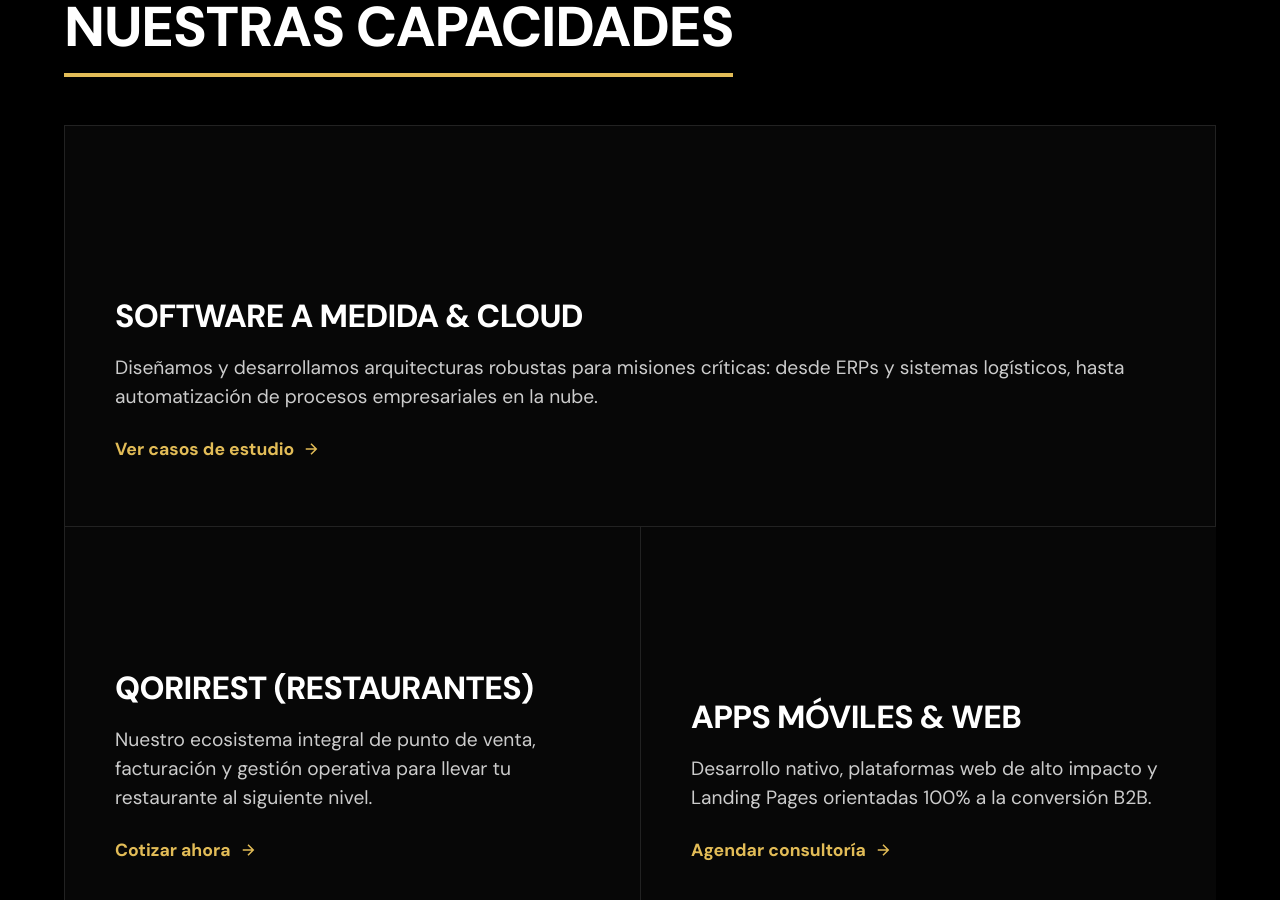
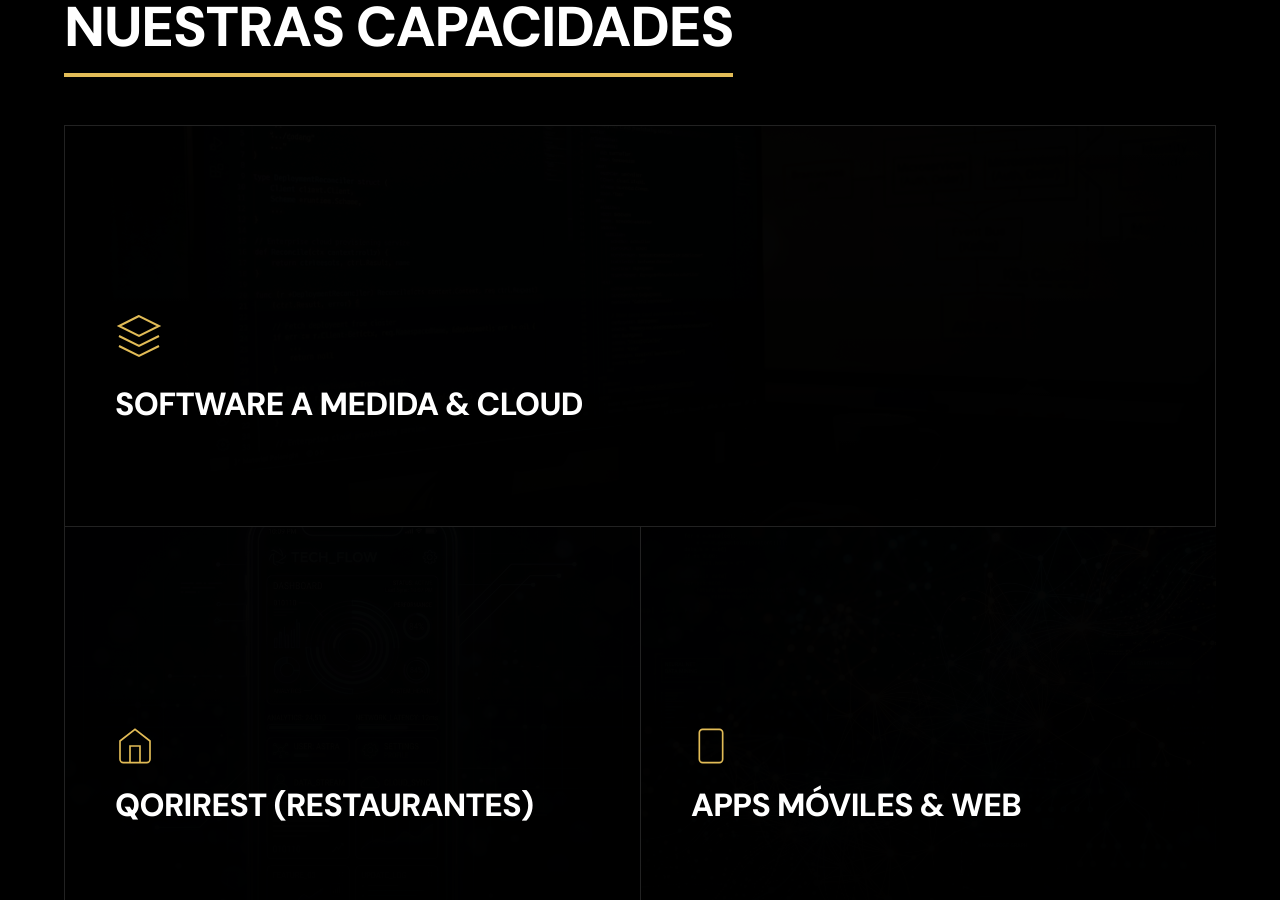
Before and after one commit to apacheco2603/qorisoft, a React (Vite) app: page / in a window 1280 px wide. Shown: the part 2060-2960 px from the top of the page. Built offline with nearby package versions, Linux system fonts and the light colour scheme.

Commit message:
Restore placeholder images to Bento grid

```diff
--- a/src/components/FlipCard.jsx
+++ b/src/components/FlipCard.jsx
@@ -1,6 +1,6 @@
 import React, { useState } from 'react';
 
-const FlipCard = ({ frontContent, backContent, className = '' }) => {
+const FlipCard = ({ frontContent, backContent, className = '', frontStyle = {}, backStyle = {} }) => {
   const [isFlipped, setIsFlipped] = useState(false);
 
   return (
@@ -32,7 +32,8 @@
             backgroundColor: 'var(--surface-color)',
             border: '1px solid var(--surface-border)',
             borderRadius: '12px',
-            overflow: 'hidden'
+            overflow: 'hidden',
+            ...frontStyle
           }}
         >
           {frontContent}
@@ -54,7 +55,8 @@
             alignItems: 'center',
             justifyContent: 'center',
             padding: '30px',
-            textAlign: 'center'
+            textAlign: 'center',
+            ...backStyle
           }}
         >
           {backContent}
--- a/src/components/Services.jsx
+++ b/src/components/Services.jsx
@@ -10,25 +10,28 @@
 
           <TiltCard className="bento-item bento-large fade-in">
             <div className="bento-content">
+              <svg viewBox="0 0 24 24" fill="none" stroke="var(--accent-color)" strokeWidth="1" width="48" height="48" style={{ marginBottom: '20px' }}><path d="M12 2L2 7l10 5 10-5-10-5zM2 17l10 5 10-5M2 12l10 5 10-5"/></svg>
               <h3>Software a Medida & Cloud</h3>
-              <p>Diseñamos y desarrollamos arquitecturas robustas para misiones críticas: desde ERPs y sistemas logísticos, hasta automatización de procesos empresariales en la nube.</p>
-              <a href="#portfolio" className="link-arrow">Ver casos de estudio <svg viewBox="0 0 24 24" fill="none" stroke="currentColor" strokeWidth="2"><path d="M5 12h14M12 5l7 7-7 7"/></svg></a>
+              <p className="reveal-text">Diseñamos y desarrollamos arquitecturas robustas para misiones críticas: desde ERPs y sistemas logísticos, hasta automatización de procesos empresariales en la nube.</p>
+              <a href="#portfolio" className="link-arrow reveal-text">Ver casos de estudio <svg viewBox="0 0 24 24" fill="none" stroke="currentColor" strokeWidth="2"><path d="M5 12h14M12 5l7 7-7 7"/></svg></a>
             </div>
           </TiltCard>
 
           <TiltCard className="bento-item fade-in delay-1">
             <div className="bento-content">
+              <svg viewBox="0 0 24 24" fill="none" stroke="var(--accent-color)" strokeWidth="1" width="40" height="40" style={{ marginBottom: '15px' }}><path d="M3 9l9-7 9 7v11a2 2 0 0 1-2 2H5a2 2 0 0 1-2-2z"></path><polyline points="9 22 9 12 15 12 15 22"></polyline></svg>
               <h3>QoriRest (Restaurantes)</h3>
-              <p>Nuestro ecosistema integral de punto de venta, facturación y gestión operativa para llevar tu restaurante al siguiente nivel.</p>
-              <a href="#estimador" className="link-arrow">Cotizar ahora <svg viewBox="0 0 24 24" fill="none" stroke="currentColor" strokeWidth="2"><path d="M5 12h14M12 5l7 7-7 7"/></svg></a>
+              <p className="reveal-text">Nuestro ecosistema integral de punto de venta, facturación y gestión operativa para llevar tu restaurante al siguiente nivel.</p>
+              <a href="#estimador" className="link-arrow reveal-text">Cotizar ahora <svg viewBox="0 0 24 24" fill="none" stroke="currentColor" strokeWidth="2"><path d="M5 12h14M12 5l7 7-7 7"/></svg></a>
             </div>
           </TiltCard>
 
           <TiltCard className="bento-item fade-in delay-2">
             <div className="bento-content">
+              <svg viewBox="0 0 24 24" fill="none" stroke="var(--accent-color)" strokeWidth="1" width="40" height="40" style={{ marginBottom: '15px' }}><rect x="5" y="2" width="14" height="20" rx="2" ry="2"></rect><line x1="12" y1="18" x2="12.01" y2="18"></line></svg>
               <h3>Apps Móviles & Web</h3>
-              <p>Desarrollo nativo, plataformas web de alto impacto y Landing Pages orientadas 100% a la conversión B2B.</p>
-              <a href="#contact" className="link-arrow">Agendar consultoría <svg viewBox="0 0 24 24" fill="none" stroke="currentColor" strokeWidth="2"><path d="M5 12h14M12 5l7 7-7 7"/></svg></a>
+              <p className="reveal-text">Desarrollo nativo, plataformas web de alto impacto y Landing Pages orientadas 100% a la conversión B2B.</p>
+              <a href="#contact" className="link-arrow reveal-text">Agendar consultoría <svg viewBox="0 0 24 24" fill="none" stroke="currentColor" strokeWidth="2"><path d="M5 12h14M12 5l7 7-7 7"/></svg></a>
             </div>
           </TiltCard>
 
--- a/src/index.css
+++ b/src/index.css
@@ -284,11 +284,36 @@
     flex-direction: column;
     justify-content: flex-end;
     position: relative;
-    transition: background-color var(--transition-speed);
+    transition: all 0.4s cubic-bezier(0.4, 0, 0.2, 1);
+    box-shadow: inset 0 0 0 1px transparent;
+    background-size: cover;
+    background-position: center;
+    background-blend-mode: overlay;
 }
+
+.bento-item:nth-child(1) { background-image: linear-gradient(to top, rgba(0,0,0,0.95), rgba(0,0,0,0.6)), url('/images/bento_1.jpg'); }
+.bento-item:nth-child(2) { background-image: linear-gradient(to top, rgba(0,0,0,0.95), rgba(0,0,0,0.6)), url('/images/bento_2.jpg'); }
+.bento-item:nth-child(3) { background-image: linear-gradient(to top, rgba(0,0,0,0.95), rgba(0,0,0,0.6)), url('/images/bento_3.jpg'); }
 
 .bento-item:hover {
     background-color: #0a0a0a;
+    box-shadow: inset 0 0 0 1px var(--accent-color), 0 0 20px rgba(226, 188, 87, 0.1);
+}
+
+.bento-content .reveal-text {
+    opacity: 0;
+    max-height: 0;
+    transform: translateY(15px);
+    transition: all 0.4s cubic-bezier(0.4, 0, 0.2, 1);
+    margin: 0;
+    overflow: hidden;
+}
+
+.bento-item:hover .bento-content .reveal-text {
+    opacity: 1;
+    max-height: 150px;
+    transform: translateY(0);
+    margin-top: 15px;
 }
 
 .bento-large {
```
